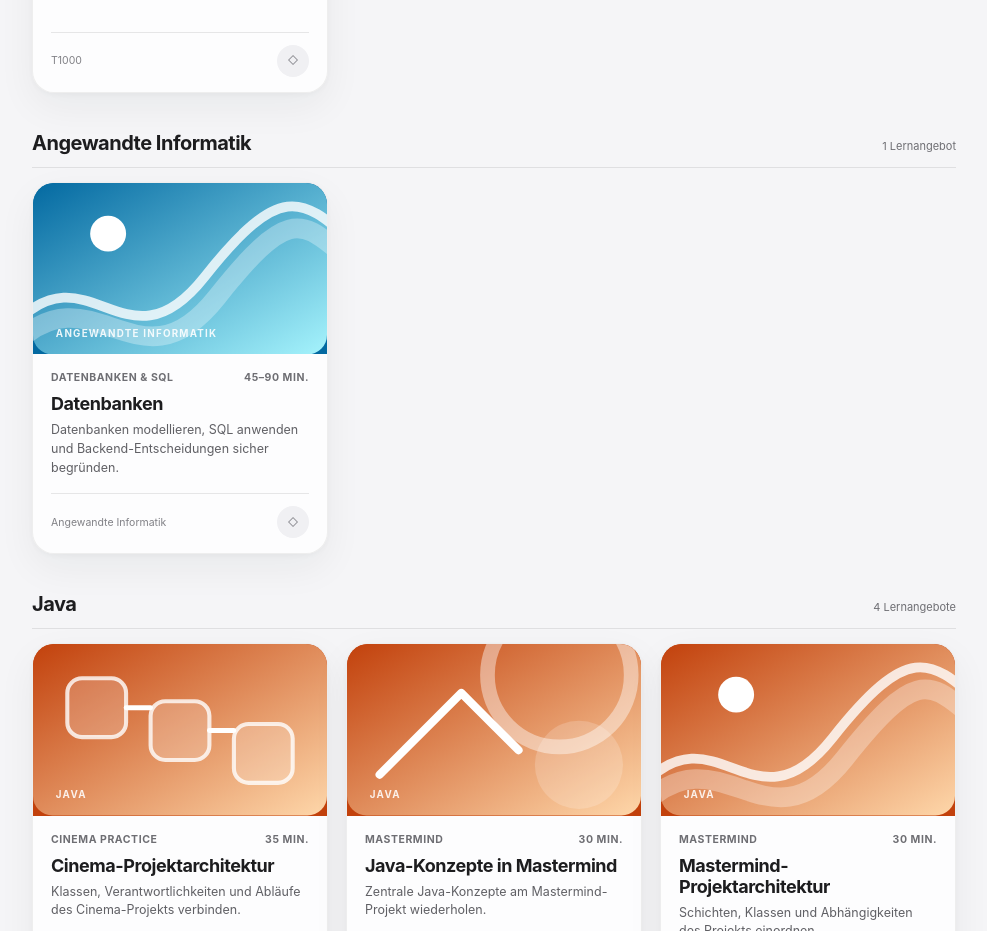
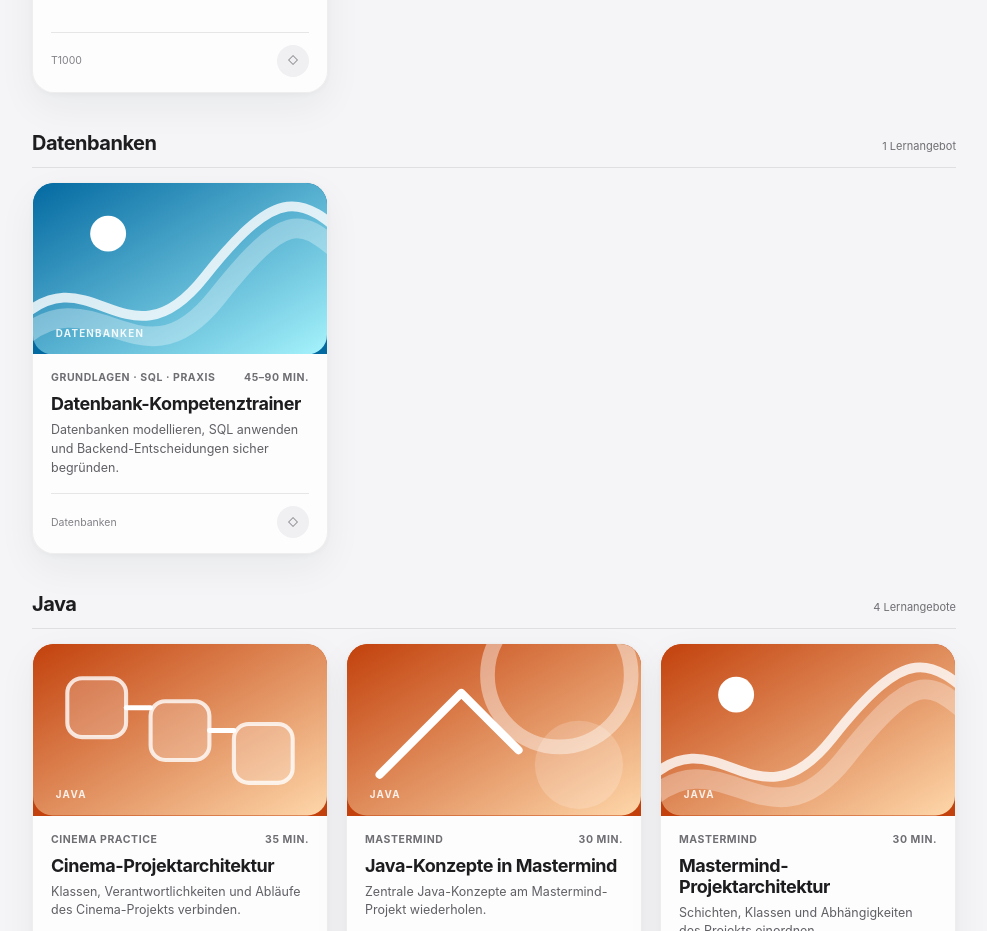
Before and after one commit to thexsteven/lern-trainer-galerie, a React (Vite) app: page / in a window 1280 px wide. Shown: the part 3680-4611 px from the top of the page, without its empty margins (270-1257 px from the left). Built offline with nearby package versions, Linux system fonts and the light colour scheme.

Commit message:
Clarify database catalog section

```diff
--- a/src/catalog.js
+++ b/src/catalog.js
@@ -30,7 +30,7 @@ const catalog = [
   reactItem("sequenzielle-elemente", "Sequenzielle Schaltungen", "Digitaltechnik", "Sequenzielle Logik", "Register, Schieberegister und Datenpfade Schritt für Schritt verstehen.", "30 Min.", "./trainers/Digitaltechnik/SequenzielleElemente.jsx", "amber"),
   reactItem("dea-wortlauf", "DEA-Wortlauf verstehen", "Formale Sprachen & Automaten", "Endliche Automaten", "Wörter Zeichen für Zeichen durch einen deterministischen Automaten verfolgen.", "20 Min.", "./trainers/Formale Sprachen & Automaten/Endliche Automaten/wortlauf_lerntrainer.jsx", "mint"),
   reactItem("pipeline-orchestrierung", "Pipeline-Orchestrierung", "T1000", "Datenverarbeitung", "Aufbau, Laufzeit und Fehlersicherheit einer mehrstufigen Pipeline verstehen.", "40 Min.", "./trainers/T1000/PipelineOrchestrationTrainer.jsx", "cyan"),
-  reactItem("datenbanken", "Datenbanken", "Angewandte Informatik", "Datenbanken & SQL", "Datenbanken modellieren, SQL anwenden und Backend-Entscheidungen sicher begründen.", "45–90 Min.", "./trainers/Datenbanken/DatenbankTrainer.jsx", "cyan"),
+  reactItem("datenbanken", "Datenbank-Kompetenztrainer", "Datenbanken", "Grundlagen · SQL · Praxis", "Datenbanken modellieren, SQL anwenden und Backend-Entscheidungen sicher begründen.", "45–90 Min.", "./trainers/Datenbanken/DatenbankTrainer.jsx", "cyan"),
   reactItem("cinema-architektur", "Cinema-Projektarchitektur", "Java", "Cinema Practice", "Klassen, Verantwortlichkeiten und Abläufe des Cinema-Projekts verbinden.", "35 Min.", "./trainers/Java/cinema_practise/ProjektArchitekturTrainer.jsx", "orange"),
   reactItem("mastermind-konzepte", "Java-Konzepte in Mastermind", "Java", "Mastermind", "Zentrale Java-Konzepte am Mastermind-Projekt wiederholen.", "30 Min.", "./trainers/Java/pruefung_mastermind/JavaKonzepteTrainer.jsx", "orange"),
   reactItem("mastermind-architektur", "Mastermind-Projektarchitektur", "Java", "Mastermind", "Schichten, Klassen und Abhängigkeiten des Projekts einordnen.", "30 Min.", "./trainers/Java/pruefung_mastermind/ProjektArchitekturTrainer.jsx", "orange"),
--- a/src/trainers/Datenbanken/DatenbankTrainer.jsx
+++ b/src/trainers/Datenbanken/DatenbankTrainer.jsx
@@ -167,7 +167,7 @@ export default function DatenbankTrainer() {
   const Exercise = mode === "cards" ? Flashcard : mode === "quiz" ? MultipleChoice : mode === "sql" ? SqlChallenge : mode === "schema" ? SchemaTask : ConceptCheck;
 
   return <div className="db-trainer">
-    <header className="db-hero"><div><p className="db-kicker">ANGEWANDTE INFORMATIK</p><h1>Datenbanken verstehen.<br /><span>Systeme sicher bauen.</span></h1><p>Von relationalen Grundlagen über SQL und Normalisierung bis zu PostgreSQL, Supabase und Concurrency.</p></div><div className="db-hero-schema" aria-hidden="true"><span>companies</span><i>1</i><b>projects</b><i>n</i><span>tasks</span></div></header>
+    <header className="db-hero"><div><p className="db-kicker">DATENBANK-KOMPETENZTRAINER</p><h1>Datenbanken verstehen.<br /><span>Systeme sicher bauen.</span></h1><p>Von relationalen Grundlagen über SQL und Normalisierung bis zu PostgreSQL, Supabase und Concurrency.</p></div><div className="db-hero-schema" aria-hidden="true"><span>companies</span><i>1</i><b>projects</b><i>n</i><span>tasks</span></div></header>
     <nav className="db-main-tabs" aria-label="Bereich wählen"><button className={view === "overview" ? "active" : ""} onClick={() => setView("overview")}>Übersicht</button><button className={view === "learn" ? "active" : ""} onClick={() => setView("learn")}>Trainieren</button></nav>
     {view === "overview" ? <Dashboard progress={progress} onStart={() => setView("learn")} /> : <main className="db-learning">
       <div className="db-mode-tabs" role="tablist">{modes.map((entry) => <button key={entry.id} className={mode === entry.id ? "active" : ""} onClick={() => changeFilters(entry.id)}><span>{entry.label}</span><small>{entry.items.length}</small></button>)}</div>
```
